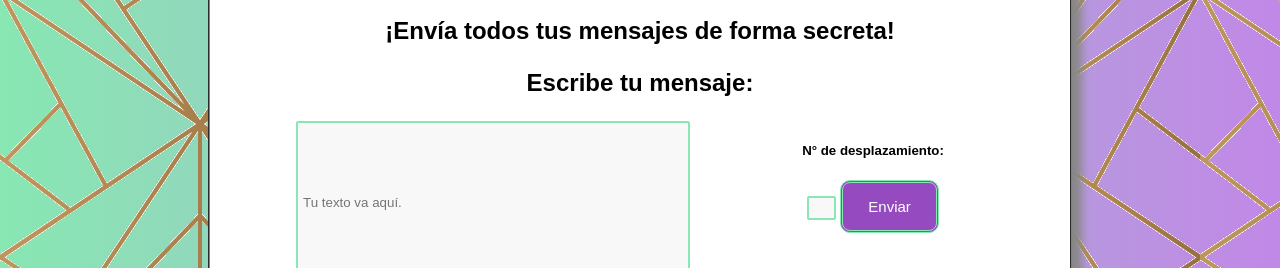
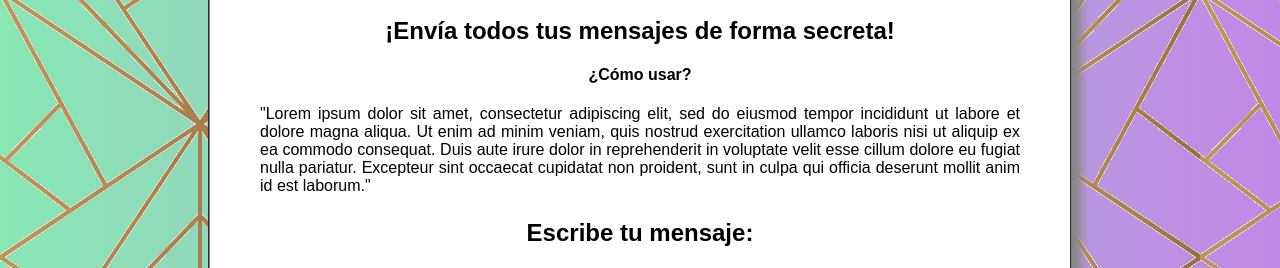
Before and after one commit to Carolinadelb/estructura, a plain HTML site: page index.html in a window 1280 px wide. Shown: the part 476-744 px from the top of the page. Drawn offline with Linux system fonts and the light colour scheme; a script that the page names is missing.

Commit message:
con instrucciones

```diff
--- a/assets/css/style.css
+++ b/assets/css/style.css
@@ -116,6 +116,10 @@ h3 {
     font-size: 3.0vh;
 }
 
+p {
+    text-align: justify;
+}
+
 /*Responsive
 
 @media only screen and (max-width: 1280px) and (min-width:) */
--- a/index.html
+++ b/index.html
@@ -19,6 +19,12 @@
 
     <!-- Título -->
     <h1>¡Envía todos tus mensajes de forma secreta!</h1>
+
+    <!-- Sección Instrucciones -->
+    <section id = "instructions">
+      <h4>¿Cómo usar?</h4>
+      <p>"Lorem ipsum dolor sit amet, consectetur adipiscing elit, sed do eiusmod tempor incididunt ut labore et dolore magna aliqua. Ut enim ad minim veniam, quis nostrud exercitation ullamco laboris nisi ut aliquip ex ea commodo consequat. Duis aute irure dolor in reprehenderit in voluptate velit esse cillum dolore eu fugiat nulla pariatur. Excepteur sint occaecat cupidatat non proident, sunt in culpa qui officia deserunt mollit anim id est laborum."</p>
+    </section>
 
    <!--Sección cifrado  -->
    <section id = "cip1">
```
